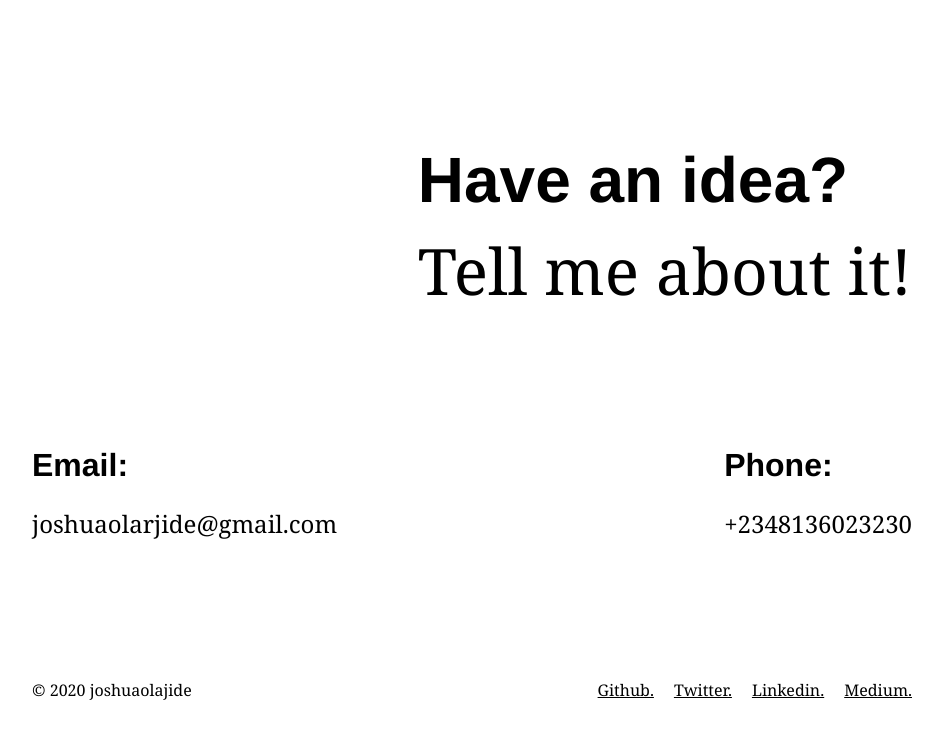
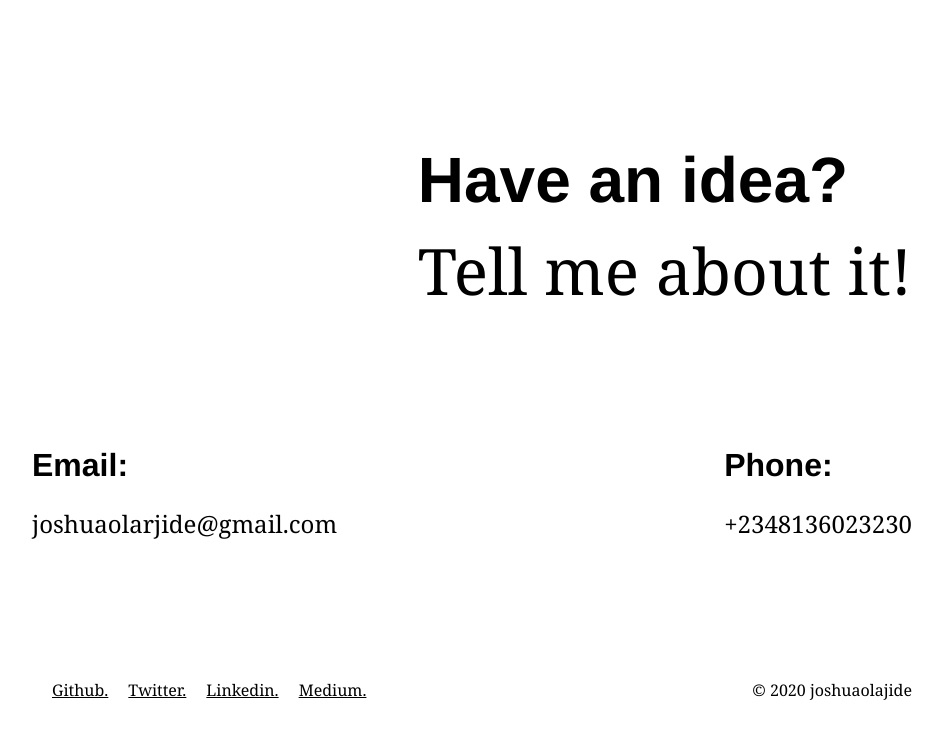
Before and after one commit to joshtom/joshuaOlajidev2, a Gatsby site: page / in a window 1280 px wide. Shown: the part 4083-4822 px from the top of the page, without its empty margins (168-1110 px from the left). Built offline with nearby package versions, Linux system fonts and the light colour scheme; Gatsby itself is replaced by a stand-in of ours.

Commit message:
Update footer

```diff
--- a/src/components/footer/index.js
+++ b/src/components/footer/index.js
@@ -38,13 +38,13 @@ export default function Footer() {
                 </div>
             </FirstIntro>
             <LeftOutro>
-                <p>&copy; {getYear} joshuaolajide</p>
-            </LeftOutro>
-            <RightOutro>
                 <a href="https://github.com/joshtom/" target="_blank"> Github. </a>
                 <a href="https://twitter.com/olatojosh" target="_blank"> Twitter. </a>
                 <a href="https://www.linkedin.com/in/joshua-olajide-582457177/" target="_blank"> Linkedin. </a>
                 <a href="https://medium.com/@olajidejoshua4real" target="_blank"> Medium. </a>
+            </LeftOutro>
+            <RightOutro>
+            <p>&copy; {getYear} joshuaolajide</p>
             </RightOutro>
            </OutroFooter>
         </FooterWrapper>
--- a/src/components/footer/styles.js
+++ b/src/components/footer/styles.js
@@ -9,6 +9,10 @@ export const FooterWrapper = styled.div`
     justify-content: space-between;
     padding: 50px 200px;
 
+
+    @media screen and (max-width: 982px) {
+        padding: 50px;
+    }
 
 
     p {
@@ -24,6 +28,9 @@ export const IntroFooter = styled.div `
     flex-direction: column;
     justify-content: center;
 
+
+
+
 `
 export const Container = styled.div `
     margin-top: auto;
@@ -31,7 +38,11 @@ export const Container = styled.div `
 `
 export const ContainerHeader = styled.h1 `
     font-size: 4rem;
-    color: var(--textInverse);
+    color: var(--textHeaderColor);
+
+    @media screen and (max-width: 982px) {
+        font-size: 3rem;
+    }
 `
 export const Linked = styled.div `
     line-height: 1;
@@ -40,11 +51,16 @@ export const Linked = styled.div `
         font-size: 4rem;
         font-weight: lighter;
 
+        @media screen and (max-width: 982px) {
+            font-size: 3rem;
+        }
+
     }
     hr {
         background: #fff;
         width: 100%;
     }
+
 `
 
 export const OutroFooter = styled.div `
@@ -55,35 +71,62 @@ export const OutroFooter = styled.div `
     flex-flow: row wrap;
     justify-content: space-between;
 
+    @media screen and (max-width: 982px) {
+        flex-direction: row-reverse;
+    }
+
+
 `
 export const FirstIntro = styled.div `
     height: auto;
     width: 100%;
     align-items: center;
     display: flex;
+    flex-wrap: wrap;
     justify-content: space-between;
 
+    div:nth-child(1) {
+        @media screen and (max-width: 982px) {
+            margin-top: 10px;
+        }
+    }
+
     div:nth-child(3) {
+        @media screen and (max-width: 982px) {
+            flex-basis: 100%;
+        }
     }
     h1 {
         color: var(--textInverse);
+        @media screen and (max-width: 982px) {
+            font-size: 1.5rem;
+        }
     }
     p {
         color: var(--textInverse);
         font-size: 1.5rem;
+
+        @media screen and (max-width: 982px) {
+            font-size: 1.2rem;
+        }
+
     }
+
 `
-export const LeftOutro = styled.div `
+export const RightOutro = styled.div `
     margin-top: auto;
 
     p {
         color: var(--textInverse);
     }
+    @media screen and (max-width: 982px) {
+        flex-basis: 100%;
+    }
 
 `
 
 // color: #ffffff9e;
-export const RightOutro = styled.div `
+export const LeftOutro = styled.div `
     margin-top: auto;
     display: flex;
     a {
@@ -96,6 +139,18 @@ export const RightOutro = styled.div `
         &:hover {
             color: var(--textInverse);
         }
+
+        &:nth-child(1) {
+            @media screen and (max-width: 982px) {
+
+            }
+        }
+    }
+
+    @media screen and (max-width: 982px) {
+        flex-basis: 100%;
+        background: red;
+        margin-left: 0px !important;
     }
 
 `
--- a/src/styles/globalStyles.js
+++ b/src/styles/globalStyles.js
@@ -15,6 +15,8 @@ body {
     --textTitleInverse: #000;
     --textCreamy: #f8f8f9;
     --shadyText: #ffffff9e;
+    --textHeaderColor: #fff;
+    --textHeaderBg: brown;
     --link: #542c85;
   }
   &.light {
@@ -25,6 +27,8 @@ body {
     --textTitleInverse: #dbdbdc;
     --textCreamy: #131217;
     --shadyText: #4c4c55;
+    --textHeaderColor: brown;
+    --textHeaderBg: #fff:
     --link: #542c85;
   }
   h1,
```
